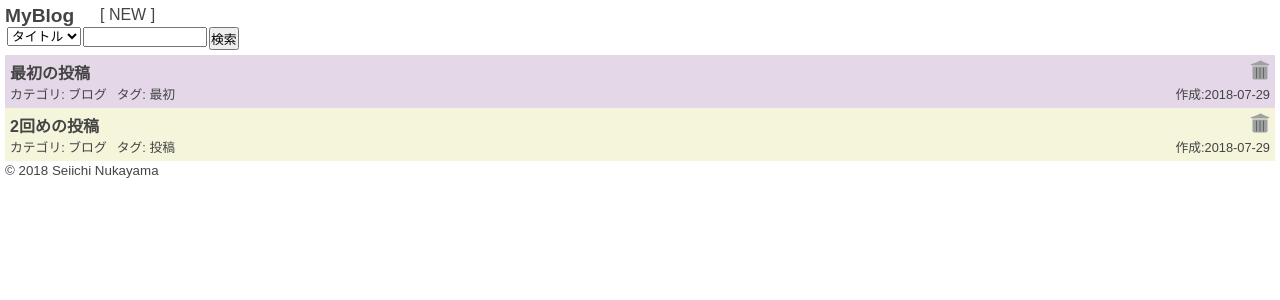
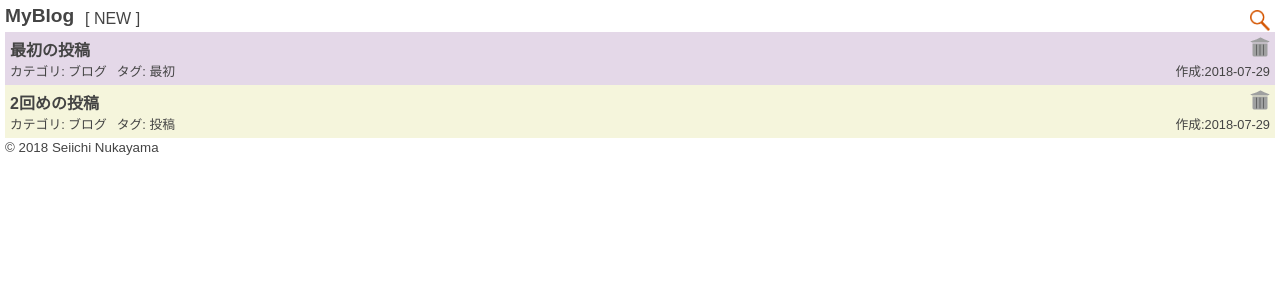
Before and after one commit to SeiichiN/myblog-easy, a PHP site: page /manageBlog.php in a window 1280 px wide. Shown: the top 300 px of the page. Run offline with PHP 8.4, Linux system fonts and the light colour scheme; data comes from the database, SQL or seed files in the repository; both versions use the stored data as it was after the commit; some libraries are stand-ins or nearby versions.

Commit message:
deleteBlog.php & some js files added.

```diff
--- a/findBlog.php
+++ b/findBlog.php
@@ -1,5 +1,5 @@
 <?php // findBlog.php ?>
-<div class="findBlog">
+<div id="findBlog">
 	<form action="manageBlog.php" method="post" class="clearfix">
         <div class="findword">
             <select name="findOf" id="findOf">
--- a/footer.php
+++ b/footer.php
@@ -4,5 +4,7 @@
                 <small>&copy; 2018 Seiichi Nukayama</small>
             </footer>
         </div><!-- #wrap -->
+        <script src="myblog.js"></script>
+		<script src="myfunc.js"></script>
     </body>
 </html>
--- a/header.php
+++ b/header.php
@@ -12,11 +12,17 @@
             <header>
                 <h1><a href="manageBlog.php">MyBlog</a></h1>
                 <div class="newBlog"><a href="inputBlog.php">[ NEW ]</a></div>
+                <div class="notice">
+                    <?php if (!empty($_GET['msg'])) echo $_GET['msg']; ?>
+                </div>
+                <div id="findBtn" onclick="findSwitch()">
+                    <img src="img/find.png" alt="検索">
+                </div>
                 <?php require_once 'findBlog.php'; ?>
             </header>
-            <div class="notice clearfix">
-                <div class="message">
-                    <?php if (!empty($_GET['msg'])) echo $_GET['msg']; ?>
-                </div>
-            </div>
+            <!-- <div class="notice clearfix">
+                 <div class="message">
+                 <?php // if (!empty($_GET['msg'])) echo $_GET['msg']; ?>
+                 </div>
+                 </div> -->
             <article>
--- a/manageBlog.php
+++ b/manageBlog.php
@@ -27,7 +27,7 @@ while ($blog = $stmt->fetch(PDO::FETCH_ASSOC)) {
         <div class="id">id:<?php echo $id; ?></div>
         <div class="upper clearfix">
             <div class="trash">
-                <form action="deleteBlog.php" method="post">
+                <form action="deleteBlog.php" method="post" onSubmit="return kakunin()">
                     <button type="submit" name="id" value="<?php echo $id; ?>">
                         <img src="img/trash.png" alt="削除">
                     </button>
--- a/myblog.css
+++ b/myblog.css
@@ -33,24 +33,41 @@ body {
 
 /* ===== ヘッダー ----- */
 header {
-    positon: relative;
+    position: relative;
     margin-bottom: 5px;
 }
 header .newBlog {
     position: absolute;
-    top: 6px;
-    left: 100px;
+    top: 5px;
+    left: 80px;
 }
 header h1 {
     font-size: 1.2em;
 }
-
-/* ===== notice ===== */
-.notice .message {
-    float: right;
+#findBtn {
+    position: absolute;
+    top: 5px;
+    right: 5px;
+}
+#findBtn img {
+    width: 20px;
+}
+header .notice {
+    position: absolute;
+    left: 150px;
+    top: 5px;
     color: lightgreen;
     font-size: 0.8em;
 }
+
+
+
+/* ===== notice ===== */
+/* .notice .message {
+   float: right;
+   color: lightgreen;
+   font-size: 0.8em;
+   } */
 
 
 /* ===== manageBlog.php ===== */
@@ -179,6 +196,9 @@ header h1 {
 }
 
 /* ===== findBlog.php ===== */
+#findBlog {
+    /* display: none; */
+}
 .findword {
     float: left;
     margin-left: 2px;
--- /dev/null
+++ b/myblog.js
@@ -0,0 +1,22 @@
+// myblog.js
+var sw;
+var btn = document.getElementById('findBtn');
+var findbox = document.getElementById('findBlog');
+function findSwitch() {
+        if (sw == 'off') {
+            // btn.textContent = '閉じる';
+            btn.firstElementChild.setAttribute('src', 'img/findOff.png');
+            findbox.style.display = "block";
+            sw = 'on';
+        } else if (sw == 'on') {
+            // btn.textContent = '検索';
+            btn.firstElementChild.setAttribute('src', 'img/find.png');
+            findbox.style.display = "none";
+            sw = 'off';
+        }
+
+}
+window.onload = function() {
+    sw = 'off';
+    findbox.style.display = "none";
+}
--- /dev/null
+++ b/myfunc.js
@@ -0,0 +1,11 @@
+// myfunc.js
+
+
+function kakunin() {
+    if (window.confirm('削除します。よろしいですか？')) {
+        return true;
+    }
+    else {
+        return false;
+    }
+}
```
Also changed, not shown: deleteBlog.php (added, +19 -0 lines), blog.db, img/find.png (added), img/findOff.png (added), 2 other files.
